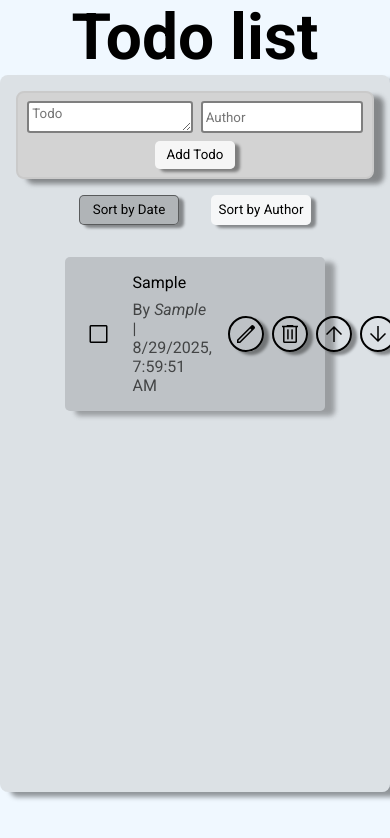
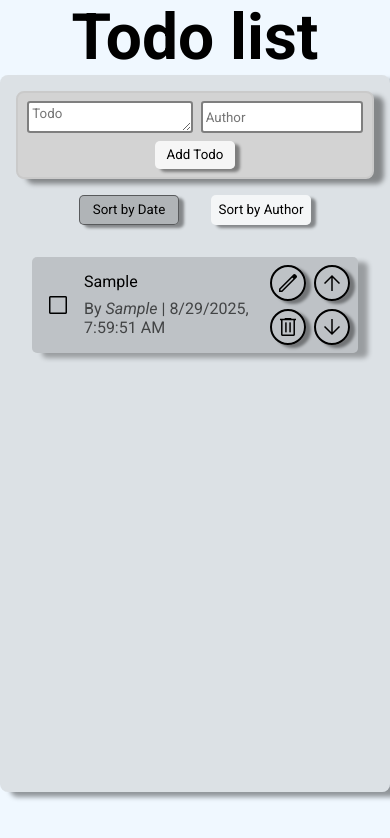
Before and after one commit to Bosseyang/Task3-react-todo-list, a React (Vite) app: page / in a window 390 px wide. Both pictures are taken after typing "Sample", "Sample" into the empty fields and a click on the button "Add Todo". Shown: the top 838 px of the page. Built offline with nearby package versions, Linux system fonts and the light colour scheme.

Commit message:
Update TodoItem.css
add responsivity

```diff
--- a/src/css/TodoItem.css
+++ b/src/css/TodoItem.css
@@ -42,3 +42,41 @@
   color: rgba(0, 0, 0, 0.65);
   padding-top: 0.5rem;
 }
+
+@media screen and (max-width: 768px) {
+  .todo-item {
+    width: 100%;
+  }
+  .todo-wrapper {
+    gap: 0.5rem;
+  }
+
+  .todo-controls-wrapper {
+    display: grid;
+    grid-template-columns: 1fr 1fr;
+    grid-template-rows: 1fr 1fr;
+  }
+  .button.arrow-up-button {
+    grid-column: 2;
+    grid-row: 1;
+  }
+  .button.arrow-down-button {
+    grid-column: 2;
+  }
+  .button.remove-button {
+    grid-column: 1;
+  }
+
+  .edit-input-text {
+    min-width: 100%;
+    max-width: 240px;
+
+    min-height: 25px;
+    max-height: 60px;
+  }
+}
+@media screen and (max-width: 480px) {
+  .todo-item {
+    padding: 0.5rem;
+  }
+}
```
